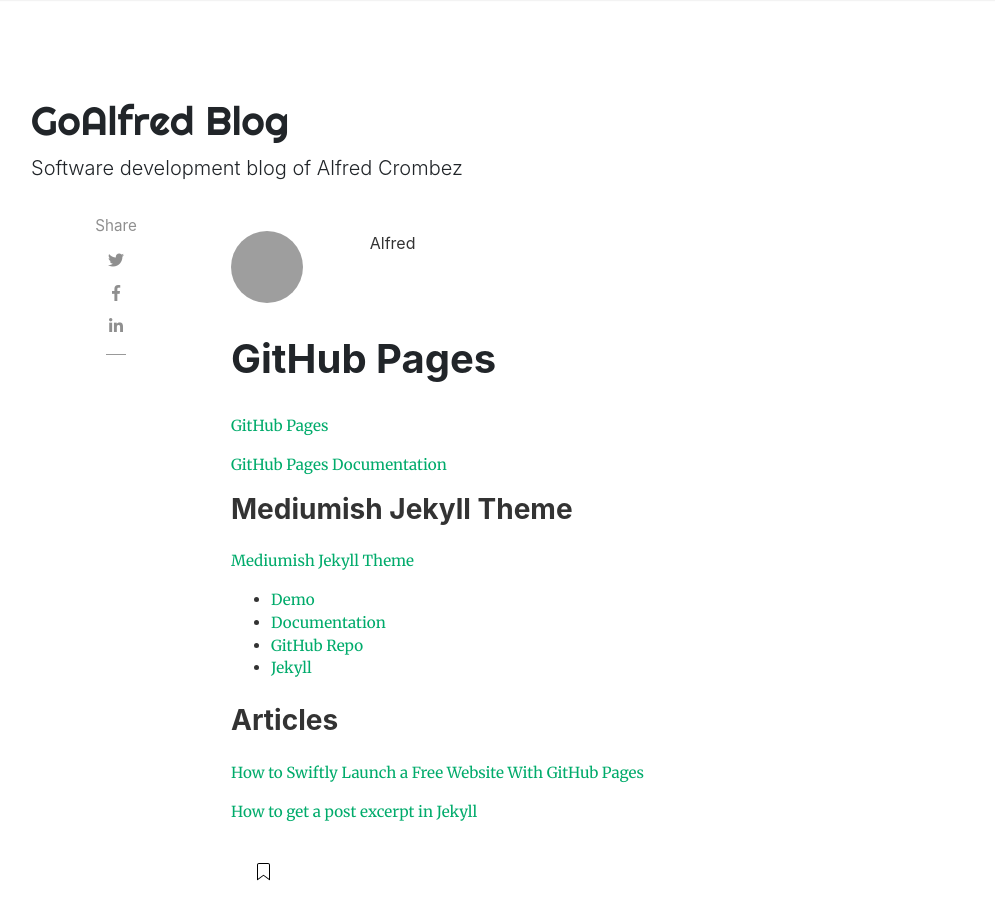
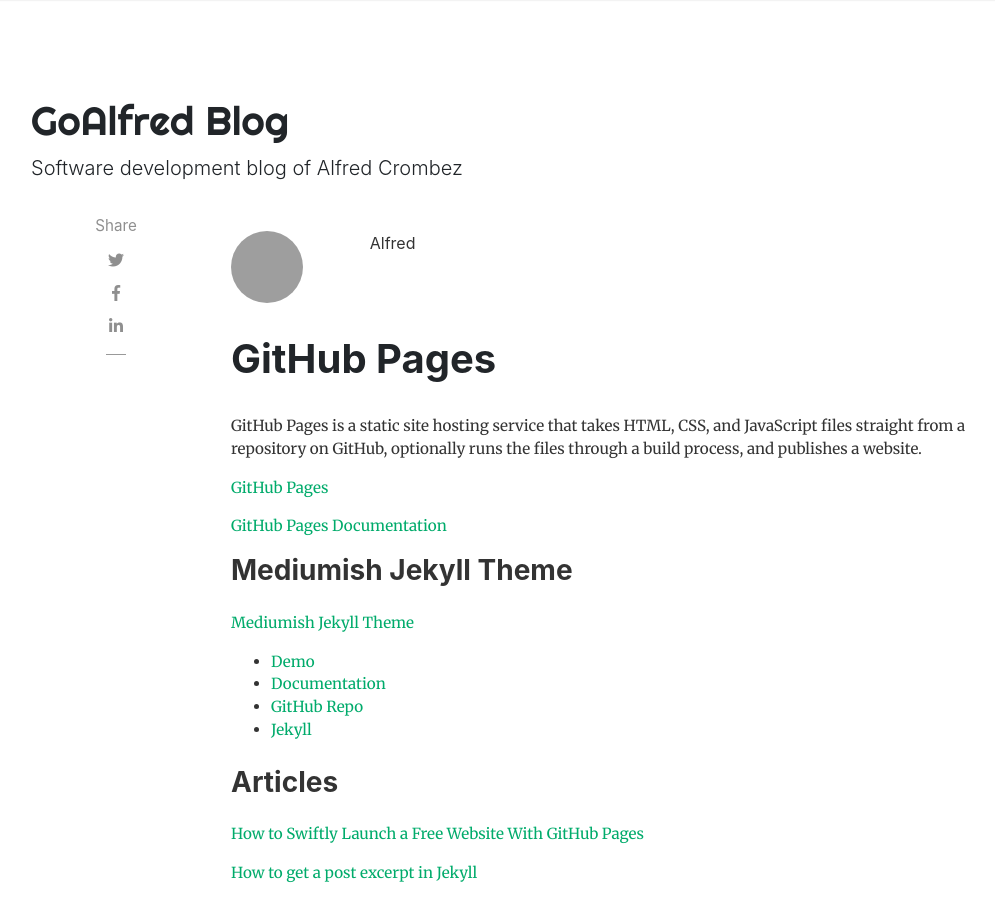
Before and after one commit to goalfred-dev/goalfred-dev.github.io, a Jekyll site: the page built from _posts/2021-05-04-github-pages.md, in a window 1280 px wide and 900 px high. Shown: the whole window, without its empty margins (54-1049 px from the left). Built offline with Jekyll 4.4.1, drawn with Linux system fonts in a browser that asks for light colours; nearby versions of some CDN libraries; comment, search, counter and statistics services are not loaded; grey boxes are pictures that could not be loaded.

Commit message:
Added intro

```diff
--- a/_posts/2021-05-04-github-pages.md
+++ b/_posts/2021-05-04-github-pages.md
@@ -6,6 +6,8 @@
 featured: false
 hidden: false
 ---
+
+GitHub Pages is a static site hosting service that takes HTML, CSS, and JavaScript files straight from a repository on GitHub, optionally runs the files through a build process, and publishes a website.
 
 [GitHub Pages](https://pages.github.com/)
 
```
